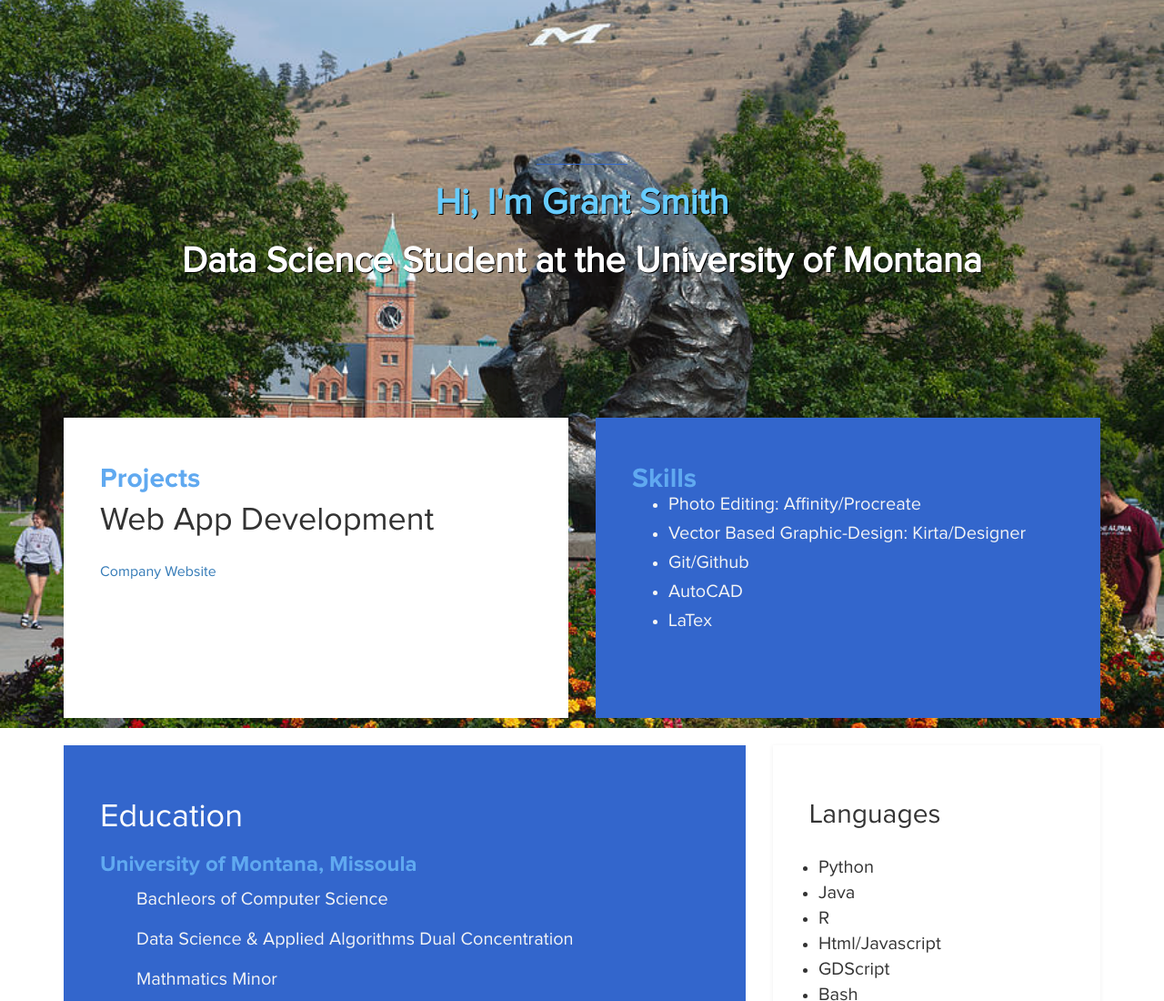
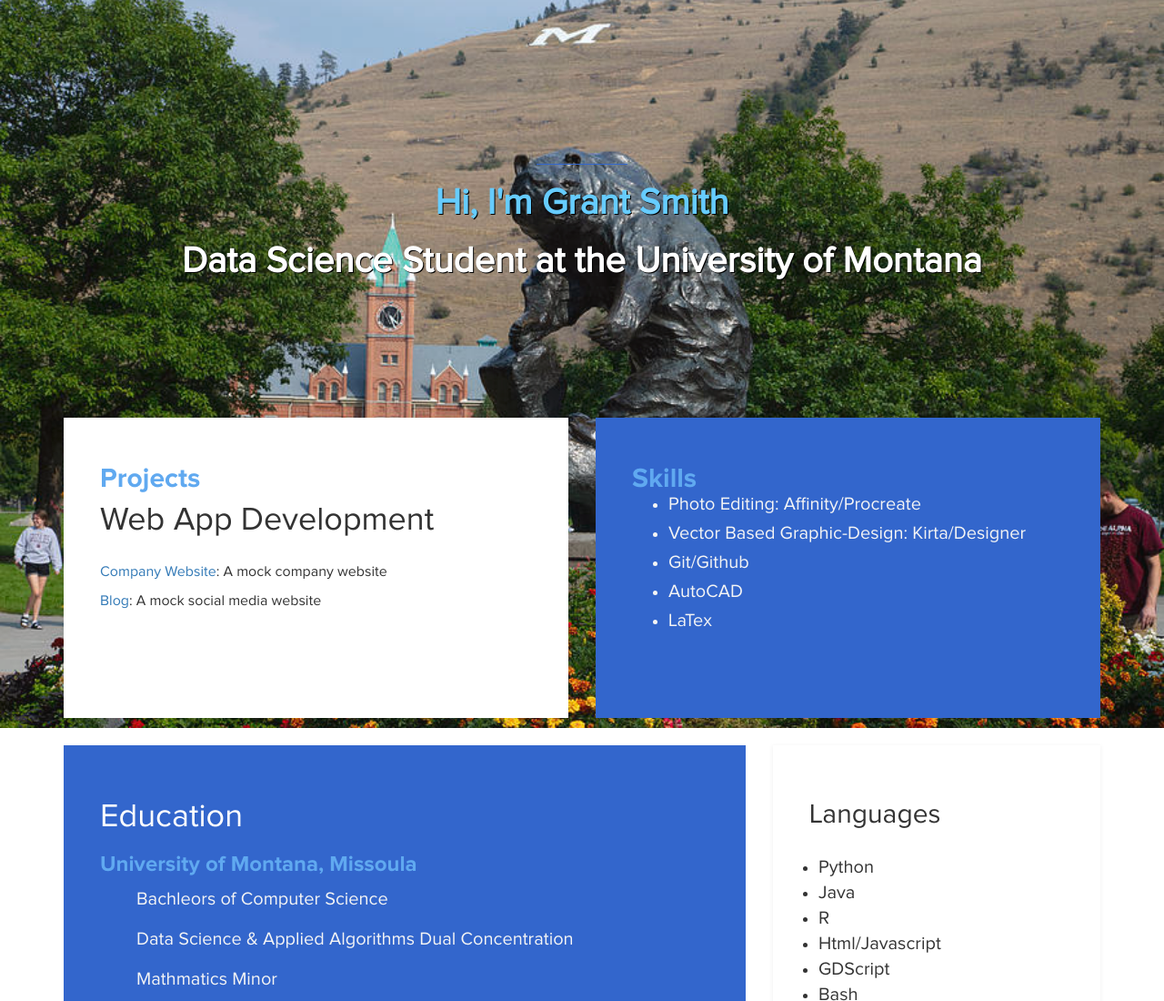
Before and after one commit to Gram-S/eportfolio, a plain HTML site: page index.html in a window 1280 px wide. Shown: the top 1100 px of the page at 91% size. Drawn offline with Linux system fonts and the light colour scheme.

Commit message:
Add website

```diff
--- a/index.html
+++ b/index.html
@@ -45,7 +45,8 @@ http://www.templatemo.com/tm-467-easy-profile
 			<div class="about">
 				<h3 class="accent">Projects</h3>
 				<h2>Web App Development</h2>
-				<p><a href="https://github.com/UM-CS/ch4-company-website-Gram-S">Company Website</a> </p>
+				<p><a href="https://github.com/UM-CS/ch4-company-website-Gram-S">Company Website</a>: A mock company website </p>
+				<p><a href="https://github.com/Gram-S/ch6-blog">Blog</a>: A mock social media website<p>
 			</div>
 		</div>
 		<div class="col-md-6 col-sm-12">
```
